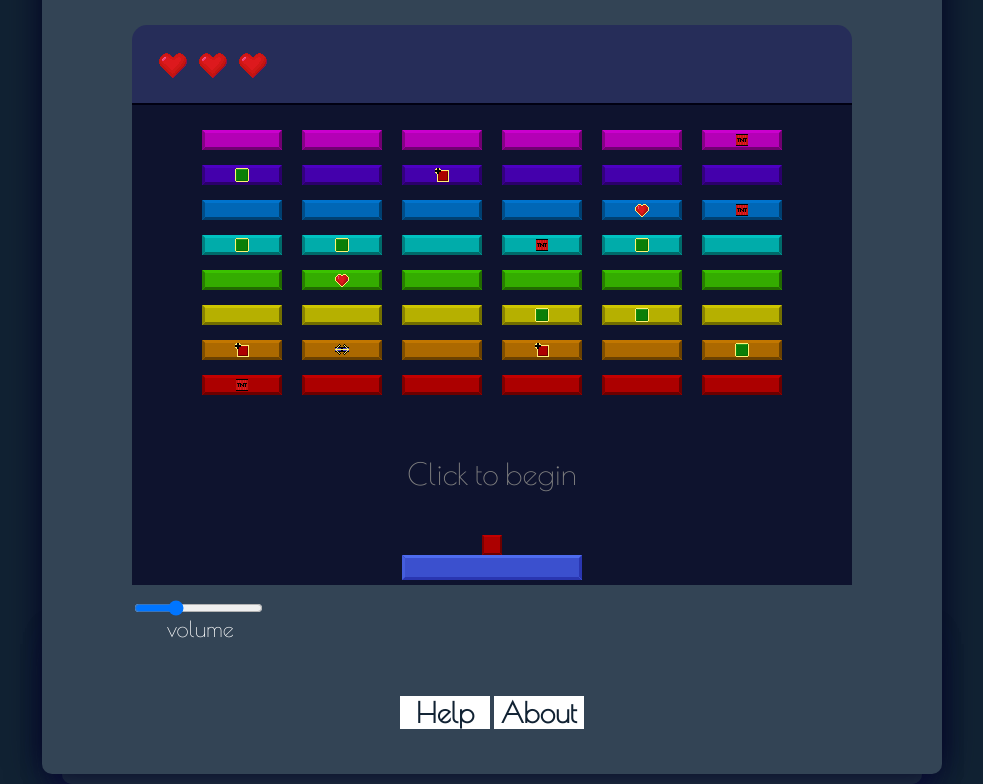
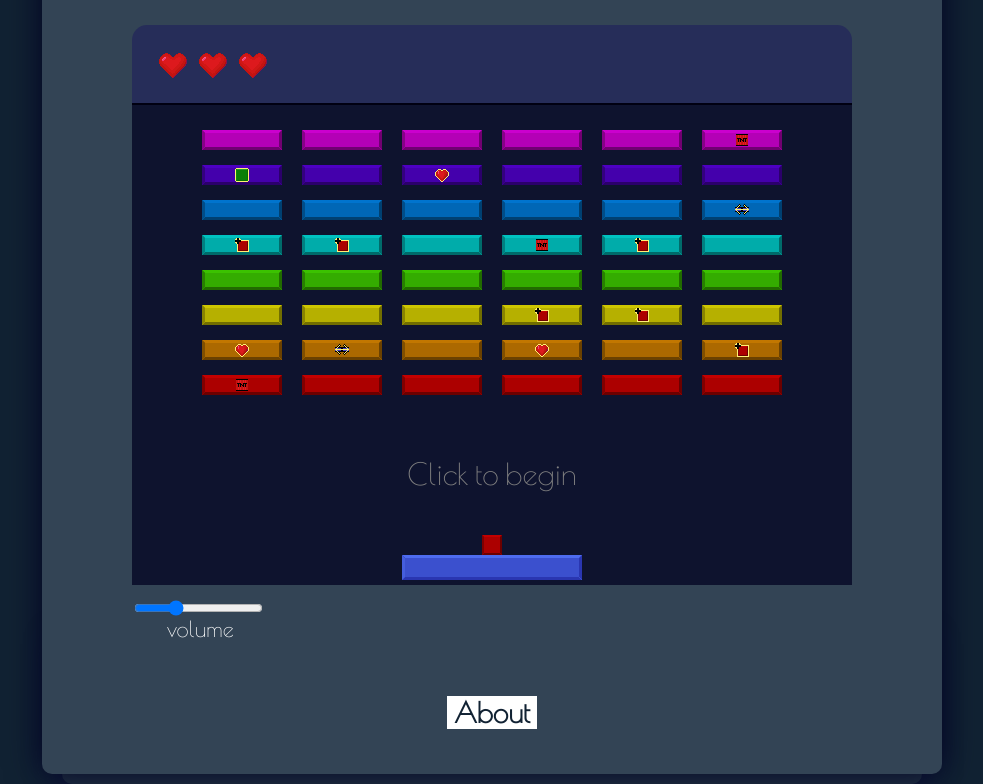
Before and after one commit to afroradiohead/Breakout, a plain HTML site: page index.html in a window 1280 px wide. Shown: the part 89-873 px from the top of the page, without its empty margins (148-1131 px from the left). Drawn offline with nearby package versions, Linux system fonts and the light colour scheme.

Commit message:
Remove help tab (the game is pretty self explanatory)

```diff
--- a/index.html
+++ b/index.html
@@ -108,7 +108,6 @@
             <span style="font-size: 22px; float: left; margin-left: 125px;">volume</span>
         </div>
         <div style="width: 200px; margin: 0 auto">
-            <div id="helpButton" style="display: inline-block"class="button" onmousedown="toggleFooter('help')">Help</div>
             <div id="aboutButton" style="display: inline-block" class="button" onmousedown="toggleFooter('about')">About</div>
         </div>
     </main>
@@ -118,10 +117,5 @@
         <p>Play more of my games at <a href="http://ajweeks.github.io/games">ajweeks.github.io/games</a></p>
         <p>You can view the source at <a href="http://github.com/ajweeks/breakout/">github.com/ajweeks/breakout</a></p>
     </footer>
-    <footer id="helpFooter" style="z-index: 0" class="short">
-        <p>This is a help section</p>
-        <p>help</p>
-        <p>help</p>
-    </footer>
 </body>
 </html>
--- a/main.js
+++ b/main.js
@@ -203,7 +203,7 @@ var Block = (function () {
         this.x = x;
         this.y = y;
         this.colour = colour;
-        this.powerup = Math.floor(Math.random() * 20);
+        this.powerup = Math.floor(Math.random() * 24);
         if (this.powerup > Block.powerups.length - 1) {
             this.powerup = 0;
         }
@@ -481,28 +481,13 @@ var Sound = (function () {
     return Sound;
 })();
 function toggleFooter(which) {
-    var front = '1', back = '0', help = get('helpFooter'), about = get('aboutFooter');
-    if (which === 'help') {
-        if (help.className === 'short') {
-            help.style.zIndex = front;
-            help.className = 'long';
-            about.style.zIndex = back;
-            about.className = 'short';
-        }
-        else {
-            about.className = 'short';
-            help.className = 'short';
-        }
-    }
-    else {
+    var front = '1', back = '0', about = get('aboutFooter');
+    if (which === 'about') {
         if (about.className === 'short') {
             about.style.zIndex = front;
             about.className = 'long';
-            help.style.zIndex = back;
-            help.className = 'short';
         }
         else {
-            help.className = 'short';
             about.className = 'short';
         }
     }
```
Also changed, not shown: main.ts (+2 -17 lines).
